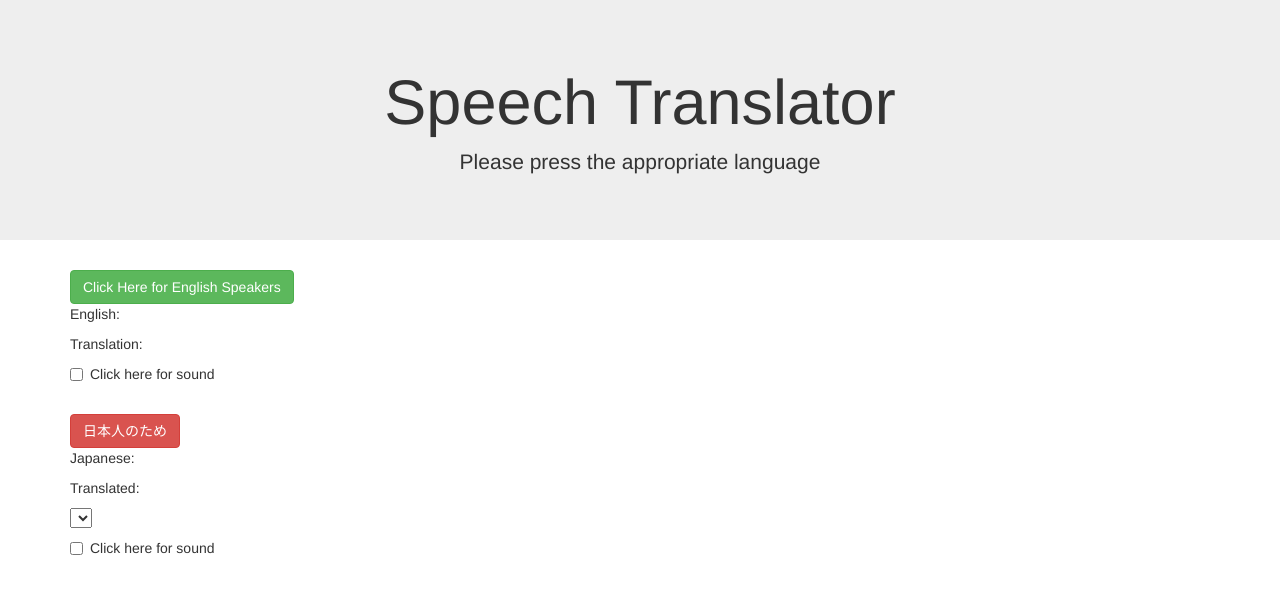
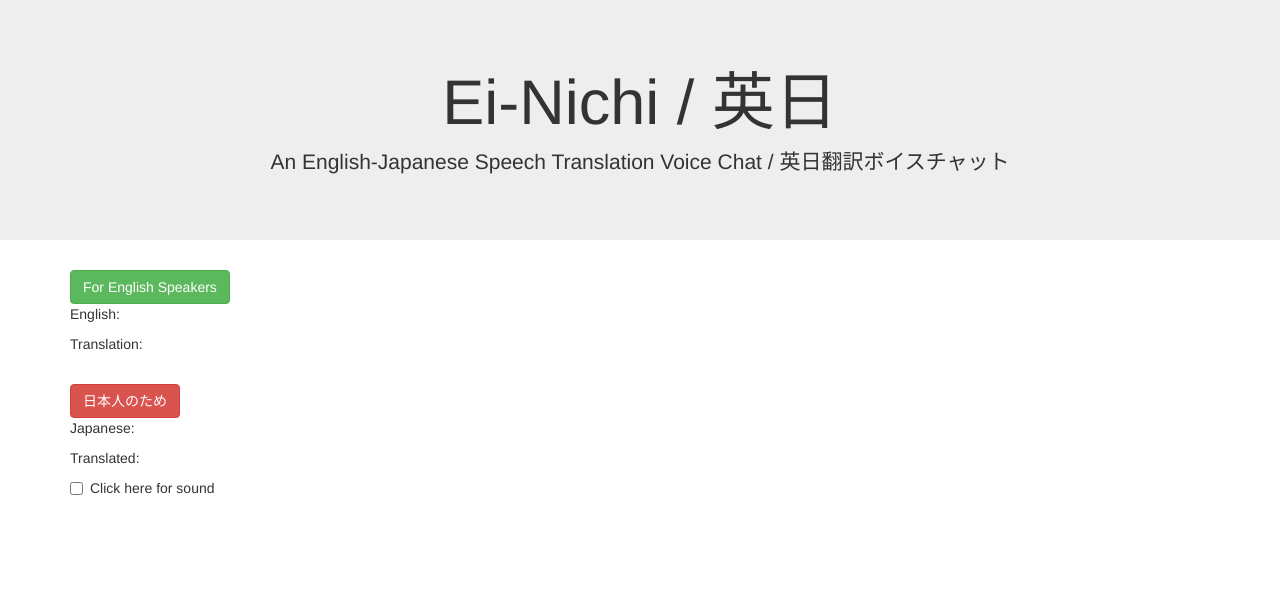
Before and after one commit to azoitos/speechTranslator, a website built with webpack: page public/index.html in a window 1280 px wide. Built offline with nearby package versions, Linux system fonts and the light colour scheme; files whose address does not match are found by name.

```diff
--- a/frontend/index.js
+++ b/frontend/index.js
@@ -11,7 +11,7 @@
 var synth = window.speechSynthesis;
 var voices = [];
 
-var checkboxPara = document.querySelector('.soundOnEng');
+var checkboxPara = document.querySelector('.soundOn');
 var voiceSelect = document.querySelector('select');
 
 
--- a/frontend/indexJPN.js
+++ b/frontend/indexJPN.js
@@ -11,7 +11,7 @@
 var synth = window.speechSynthesis;
 var voices = [];
 
-var checkboxPara = document.querySelector('.soundOnJpn');
+var checkboxPara = document.querySelector('.soundOn');
 var voiceSelect = document.querySelector('select');
 
 
--- a/public/index.html
+++ b/public/index.html
@@ -15,21 +15,16 @@
 
 <body>
     <div class="jumbotron" style="text-align: center">
-        <h1>Speech Translator</h1>
-        <p>Please press the appropriate language</p>
+        <h1>Ei-Nichi / 英日</h1>
+        <p>An English-Japanese Speech Translation Voice Chat / 英日翻訳ボイスチャット</p>
     </div>
     <div class="container">
         <div class="row" style="margin-bottom: 20px">
             <div class="col-md-6">
-                <button class="btn btn-success engButton">Click Here for English Speakers</button>
+                <button class="btn btn-success engButton">For English Speakers</button>
                 <div>
                     <p class="outputENG">English:</p>
                     <p class="translatedJPN">Translation:</p>
-                </div>
-                <div class="checkbox">
-                    <label>
-                        <input class="soundOnEng" type="checkbox"> Click here for sound
-                    </label>
                 </div>
             </div>
         </div>
@@ -40,12 +35,11 @@
                     <p class="outputJPN">Japanese: </p>
                     <p class="translatedENG">Translated: </p>
                 </div>
-                <select>
-
+                <select style="display: none">
                 </select>
                 <div class="checkbox">
                     <label>
-                        <input class="soundOnJpn" type="checkbox"> Click here for sound
+                        <input class="soundOn" type="checkbox"> Click here for sound
                     </label>
                 </div>
             </div>
```
